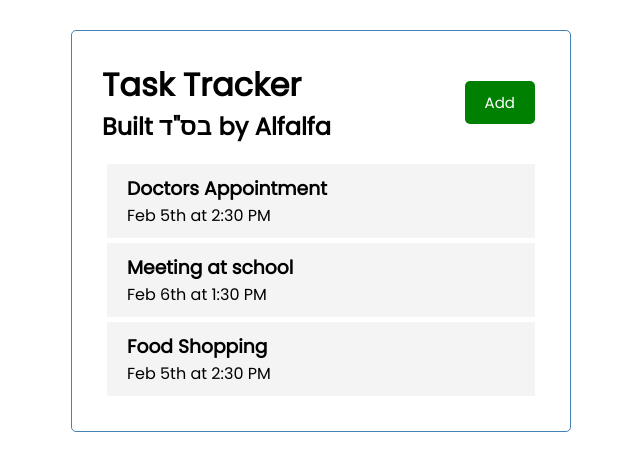
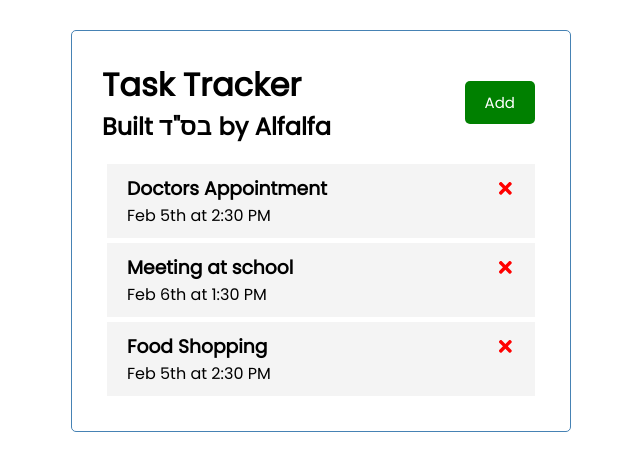
Before and after one commit to Alef5750/TaskTracker, a React (Create React App) app: page / in a window 1280 px wide. Shown: the top 470 px of the page, without its empty margins (319-959 px from the left). Built offline with nearby package versions, Linux system fonts and the light colour scheme.

Commit message:
imported font-awesome 'x' icon and styled it

```diff
--- a/src/components/Task.js
+++ b/src/components/Task.js
@@ -1,7 +1,11 @@
+import { FaTimes } from "react-icons/fa";
+
 const Task = ({ task }) => {
   return (
     <div className="task">
-      <h3>{task.text}</h3>
+      <h3>
+        {task.text} <FaTimes style={{ color: "red", cursor: "pointer" }} />
+      </h3>
       <p>{task.day}</p>
     </div>
   );
```
